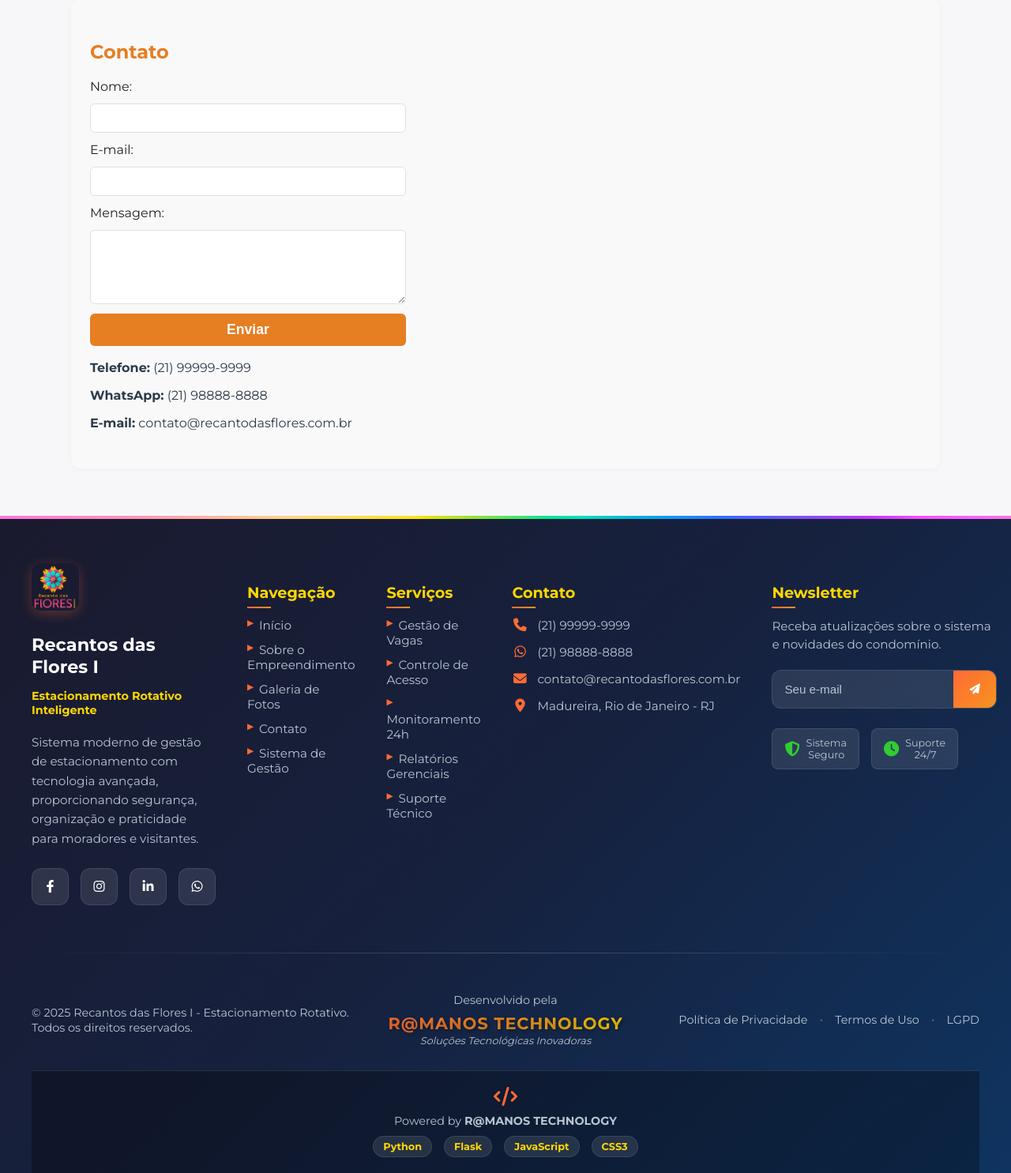
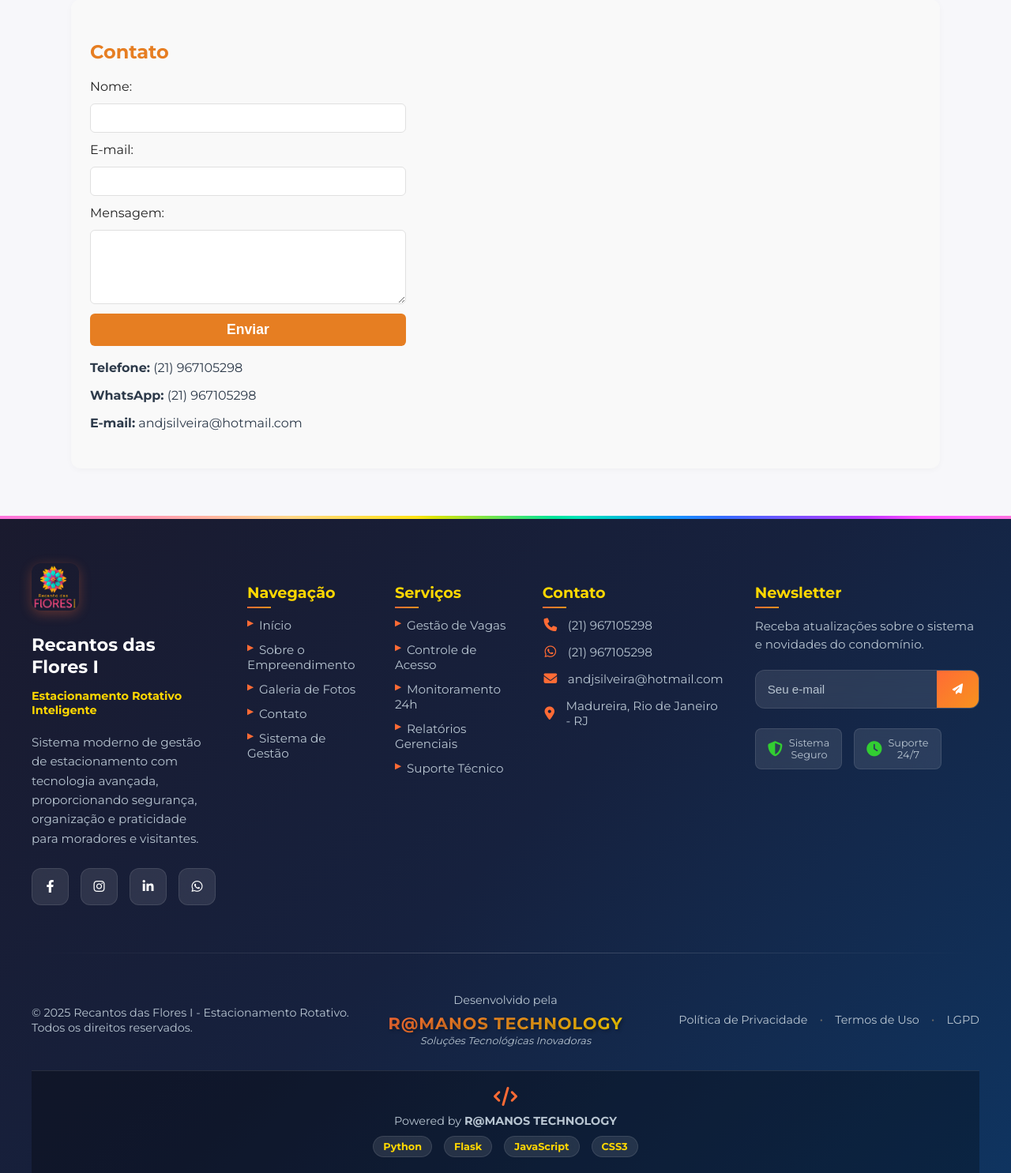
Before and after one commit to andjpython/Teste_estacionamento, a Flask app: page / in a window 1280 px wide. Shown: the part 2405-3890 px from the top of the page at 79% size. Run offline with Flask 3, Linux system fonts and the light colour scheme; some web fonts are replaced.

Commit message:
ATUALIZAÇÃO DE CONTATOS v2.3.1
 Informações atualizadas:
- Telefone: (21) 967105298
- WhatsApp: (21) 967105298
- E-mail: andjsilveira@hotmail.com

 Locais atualizados:
- Seção Contato da página principal
- Footer profissional (coluna contato)
- DOCUMENTACAO_TIMER.md
- DOCUMENTACAO_FOOTER.md
- DOCUMENTACAO_GALERIA.md

 Seguindo melhores práticas Wix:
- Revisão completa de conteúdo
- Atualização sistemática de dados
- Verificação de consistência
- Manutenção de identidade visual

 Todos os pontos de contato sincronizados
 Email pessoal do desenvolvedor atualizado
 Números de telefone unificados

```diff
--- a/templates/index.html
+++ b/templates/index.html
@@ -157,9 +157,9 @@
         <button type="submit">Enviar</button>
       </form>
       <div class="contato-info">
-        <p><b>Telefone:</b> (21) 99999-9999</p>
-        <p><b>WhatsApp:</b> (21) 98888-8888</p>
-        <p><b>E-mail:</b> contato@recantodasflores.com.br</p>
+        <p><b>Telefone:</b> (21) 967105298</p>
+        <p><b>WhatsApp:</b> (21) 967105298</p>
+        <p><b>E-mail:</b> andjsilveira@hotmail.com</p>
       </div>
     </section>
   </main>
@@ -225,15 +225,15 @@
           <div class="footer-contact">
             <div class="contact-item">
               <i class="fas fa-phone"></i>
-              <span>(21) 99999-9999</span>
+              <span>(21) 967105298</span>
             </div>
             <div class="contact-item">
               <i class="fab fa-whatsapp"></i>
-              <span>(21) 98888-8888</span>
+              <span>(21) 967105298</span>
             </div>
             <div class="contact-item">
               <i class="fas fa-envelope"></i>
-              <span>contato@recantodasflores.com.br</span>
+              <span>andjsilveira@hotmail.com</span>
             </div>
             <div class="contact-item">
               <i class="fas fa-map-marker-alt"></i>
```
Also changed, not shown: DOCUMENTACAO_FOOTER.md (+2 -2 lines), DOCUMENTACAO_GALERIA.md (+1 -1 lines), DOCUMENTACAO_TIMER.md (+2 -2 lines).
